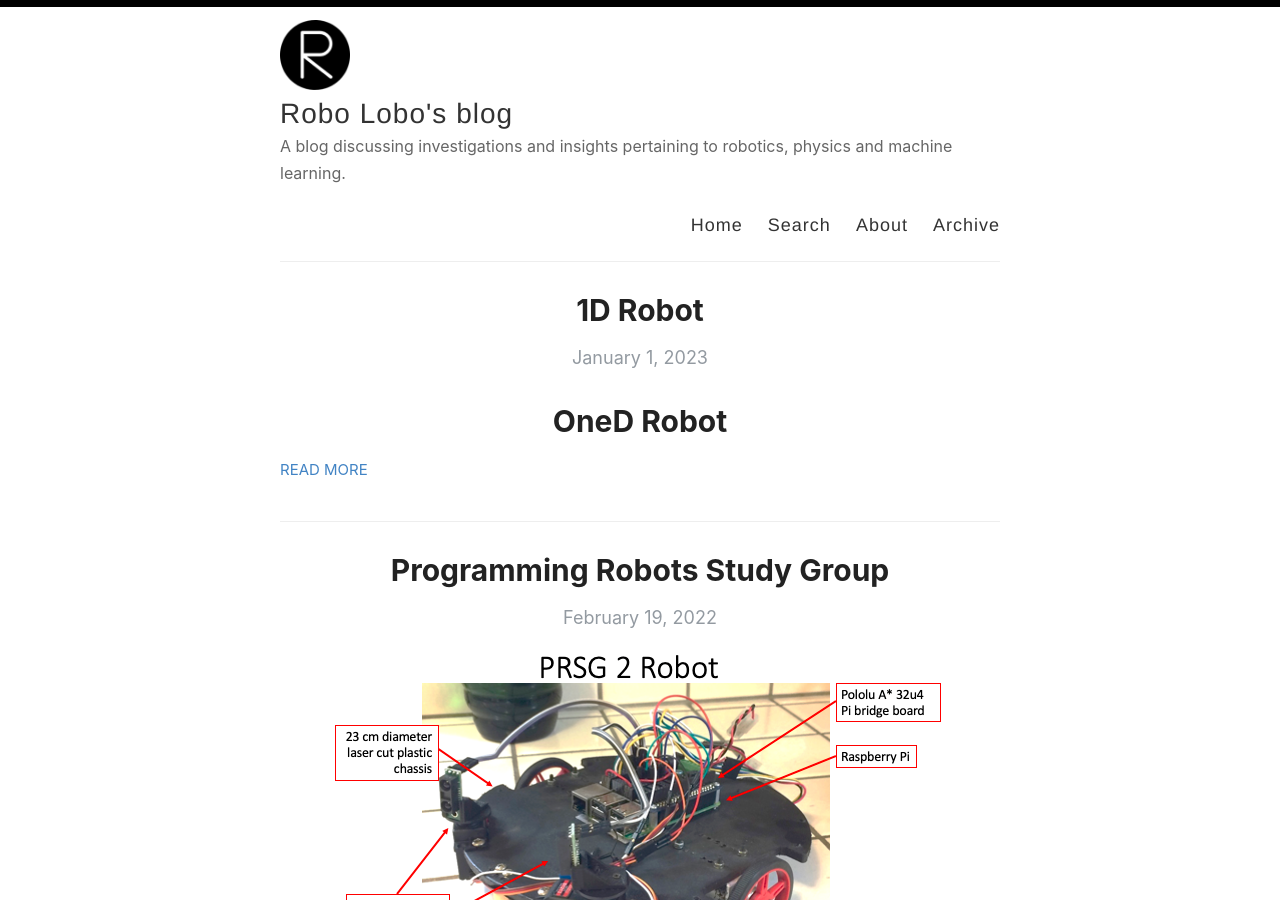
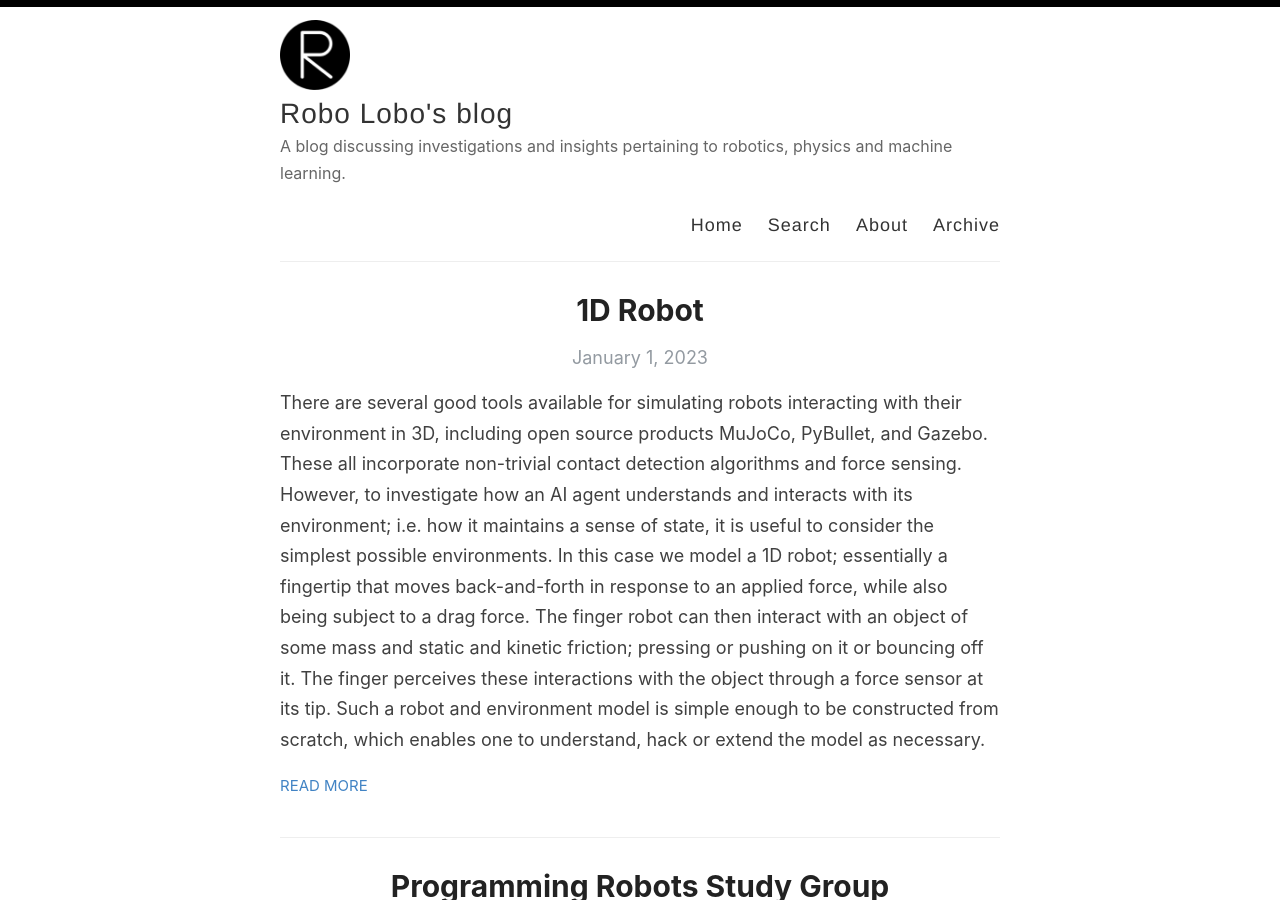
Before and after one commit to jdsalmonson/jdsalmonson.github.io, a Jekyll site: the page built from index.html, in a window 1280 px wide and 900 px high. Built offline with Jekyll 4.4.1, drawn with Linux system fonts in a browser that asks for light colours; the list of posts is cut into pages by our own code; some of the changed lines change nothing that is shown.

```diff
--- a/_posts/2023-01-01-1D-robot.md
+++ b/_posts/2023-01-01-1D-robot.md
@@ -3,9 +3,6 @@
 title: 1D Robot
 categories: [Physics, Robotics]
 ---
-
-OneD Robot
-==========
 
 There are several good tools available for simulating robots interacting with their environment in 3D, including open source products MuJoCo, PyBullet, and Gazebo.  These all incorporate non-trivial contact detection algorithms and force sensing.  However, to investigate how an AI agent understands and interacts with its environment; i.e. how it maintains a sense of state, it is useful to consider the simplest possible environments.  In this case we model a 1D robot; essentially a fingertip that moves back-and-forth in response to an applied force, while also being subject to a drag force.  The finger robot can then interact with an object of some mass and static and kinetic friction; pressing or pushing on it or bouncing off it.  The finger perceives these interactions with the object through a force sensor at its tip.  Such a robot and environment model is simple enough to be constructed from scratch, which enables one to understand, hack or extend the model as necessary.
 
@@ -15,11 +12,11 @@
 
 [OneD Robot](https://github.com/jdsalmonson/py_1d_robot_arm) is a simulation of a 1D robot.  It is comprised of only a finger that moves back and forth according to an applied force.  The finger tip interacts with an object; touching, pushing or bouncing off of it.  A force sensor on the finger tip records the touch interaction with the object.  As such this is one of the simplest robot simulations of which one can conceive.
 
-
+<!---
 <div id="iframeDiv">
-      <iframe width="800" height="1000"
+      <iframe width="850" height="900"
               src="../images/oneD_robot/oneD_robot.html"></iframe>
 </div>
-
+--->
 
 This is an implementation of a 1D Robot.  It is comprised of only a finger that moves back and forth according to an applied force.  The finger tip interacts with an object; touching, pushing or bouncing off of it.  A force sensor on the finger tip records the touch interaction with the object.  As such this is one of the simplest robot simulations of which one can conceive.
```
